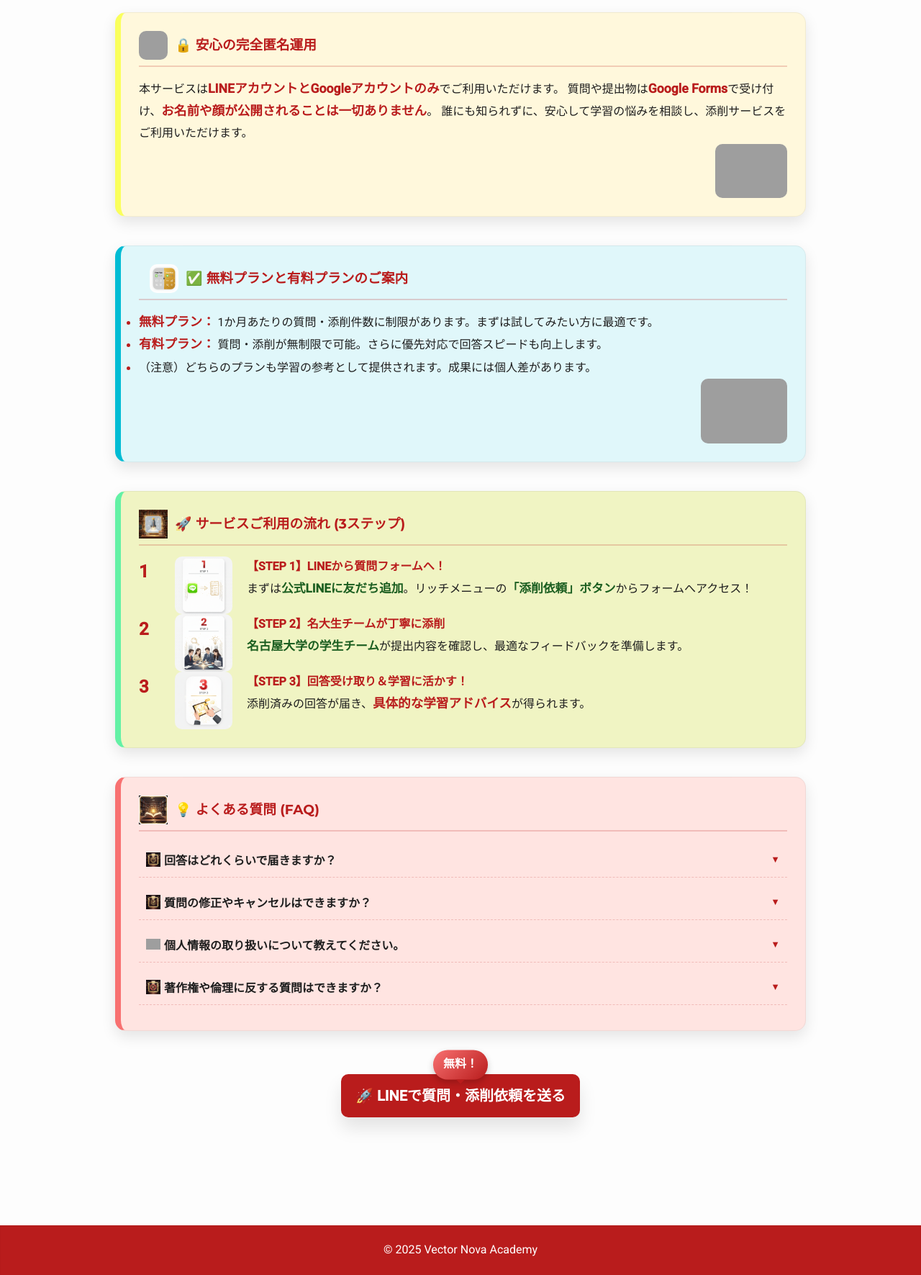
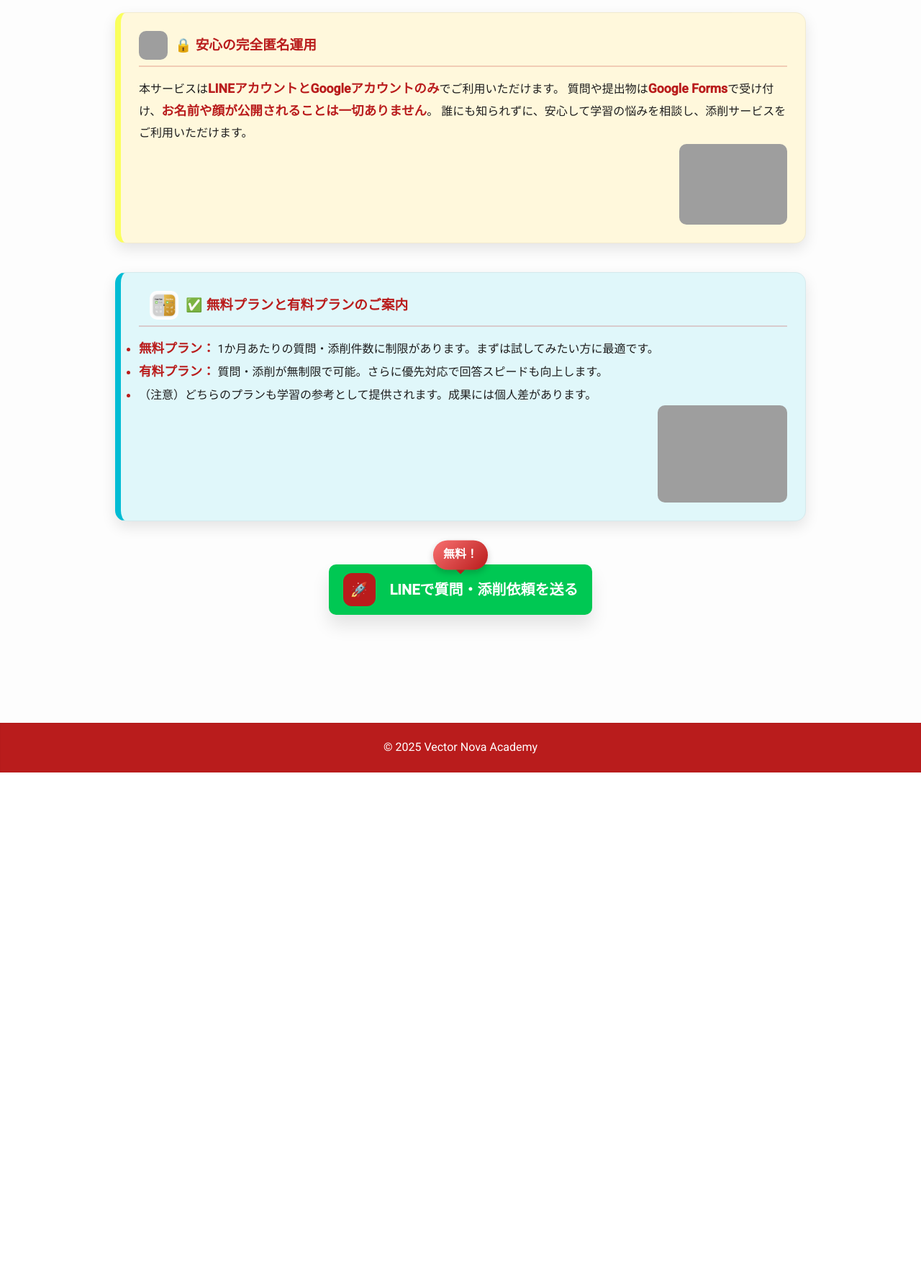
Before and after one commit to morisanyutakun-png/vectornova, a Flask app: page /qanda in a window 1280 px wide. Shown: the part 290-2061 px from the top of the page at 72% size. After the commit the page ends 1363 px from the top, so only its background shows below. Run offline with Flask 3, Linux system fonts and the light colour scheme; grey boxes are pictures that could not be loaded.

Commit message:
添削html追加

```diff
--- a/templates/qanda.html
+++ b/templates/qanda.html
@@ -98,7 +98,7 @@
 }
 .anonymous-card img {
     float:right;
-        width:100px;
+    width:150px;
     border-radius:10px;
 }
 
@@ -118,7 +118,7 @@
 }
 .plan-info-card img {
     float:right;
-        width:120px;
+    width:180px;
     border-radius:10px;
     margin-left:15px;
 }
@@ -141,7 +141,7 @@
     flex-shrink:0;
 }
 .timeline-step img {
-        width:80px;
+    width:100px;
     border-radius:10px;
     flex-shrink:0;
 }
@@ -212,7 +212,7 @@
 }
 .cta-button {
     max-width:450px;
-        background:#b91c1c;
+    background:#00c853; /* 緑 */
     color:#fff;
     font-weight:700;
     padding:12px 20px;
@@ -222,10 +222,18 @@
     align-items:center;
     gap:10px;
     text-decoration:none;
-        transition: background 0.3s;
+    position:relative;
 }
-    .cta-button:hover {
-        background:#9a1616;
+.cta-button .bubble {
+    background:#b91c1c; /* 吹き出しだけ赤 */
+    color:#fff;
+    font-weight:700;
+    padding:5px 10px;
+    border-radius:12px;
+    margin-right:10px;
+    display:flex;
+    align-items:center;
+    justify-content:center;
 }
 .free-badge {
     display:inline-block;
@@ -286,79 +294,12 @@
         <img src="static/images/plan_card.png" alt="プランイメージ">
     </div>
 
-    <!-- タイムラインカード -->
-    <div class="qanda-card timeline-card">
-        <h3><img class="card-icon" src="static/images/timeline.png" alt="タイムライン">🚀 サービスご利用の流れ (3ステップ)</h3>
-
-        <div class="timeline">
-            <div class="timeline-step">
-                <div class="step-number">1</div>
-                <img src="static/images/step1.png" alt="STEP1">
-                <div>
-                    <strong style="color:#b91c1c;">【STEP 1】LINEから質問フォームへ！</strong><br>
-                    まずは<span class="step-keyword">公式LINEに友だち追加</span>。リッチメニューの<span class="step-keyword">「添削依頼」ボタン</span>からフォームへアクセス！
-                </div>
-            </div>
-            <div class="timeline-step">
-                <div class="step-number">2</div>
-                <img src="static/images/step2.png" alt="STEP2">
-                <div>
-                    <strong style="color:#b91c1c;">【STEP 2】名大生チームが丁寧に添削</strong><br>
-                    <span class="step-keyword">名古屋大学の学生チーム</span>が提出内容を確認し、最適なフィードバックを準備します。
-                </div>
-            </div>
-            <div class="timeline-step">
-                <div class="step-number">3</div>
-                <img src="static/images/step3.png" alt="STEP3">
-                <div>
-                    <strong style="color:#b91c1c;">【STEP 3】回答受け取り＆学習に活かす！</strong><br>
-                    添削済みの回答が届き、<span class="feedback-highlight">具体的な学習アドバイス</span>が得られます。
-                </div>
-            </div>
-        </div>
-    </div>
-
-    <!-- FAQカード -->
-    <div class="qanda-card faq-card">
-        <h3><img class="card-icon" src="static/images/faq.png" alt="FAQ">💡 よくある質問 (FAQ)</h3>
-
-        <div class="faq-item">
-            <button class="faq-question"><img src="static/images/clock-icon.png" alt="" style="width:20px;">回答はどれくらいで届きますか？</button>
-            <div class="faq-answer">プランに応じて数時間〜数日でお届け。有料プランは優先対応でスピーディです。</div>
-        </div>
-
-        <div class="faq-item">
-            <button class="faq-question"><img src="static/images/edit-icon.png" alt="" style="width:20px;">質問の修正やキャンセルはできますか？</button>
-            <div class="faq-answer">送信後は原則修正・キャンセル不可です。送信前に内容をご確認ください。</div>
-        </div>
-
-        <div class="faq-item">
-            <button class="faq-question"><img src="static/images/privacy-icon.png" alt="" style="width:20px;">個人情報の取り扱いについて教えてください。</button>
-            <div class="faq-answer">提供情報は回答作成目的のみに使用し、厳重管理します。詳細はプライバシーポリシーをご覧ください。</div>
-        </div>
-
-        <div class="faq-item">
-            <button class="faq-question"><img src="static/images/no-icon.png" alt="" style="width:20px;">著作権や倫理に反する質問はできますか？</button>
-            <div class="faq-answer">できません。著作権侵害や公序良俗に反する質問はご遠慮ください。</div>
-        </div>
-    </div>
-
     <!-- CTA -->
-    <div class="cta-wrapper" style="
-                    margin-top:20px;
-                    margin-bottom: 50px;
-                    max-width: 450px;
-                    margin-left: auto;
-                    margin-right: auto;
-                ">
+    <div class="cta-wrapper" style="max-width:450px; margin-left:auto; margin-right:auto;">
         <div class="free-badge">無料！</div>
-                    <a href="{{ url_for('business_line') }}" class="cta-button" style="
-                        width: 100%;
-                        text-decoration: none;
-                        display: flex;
-                        justify-content: center;
-                    ">
-                        🚀 LINEで質問・添削依頼を送る
+        <a href="{{ url_for('business_line') }}" class="cta-button">
+            <span class="bubble">🚀</span>
+            LINEで質問・添削依頼を送る
         </a>
     </div>
 
```
Lines whose indentation alone changed are shown as unchanged.
